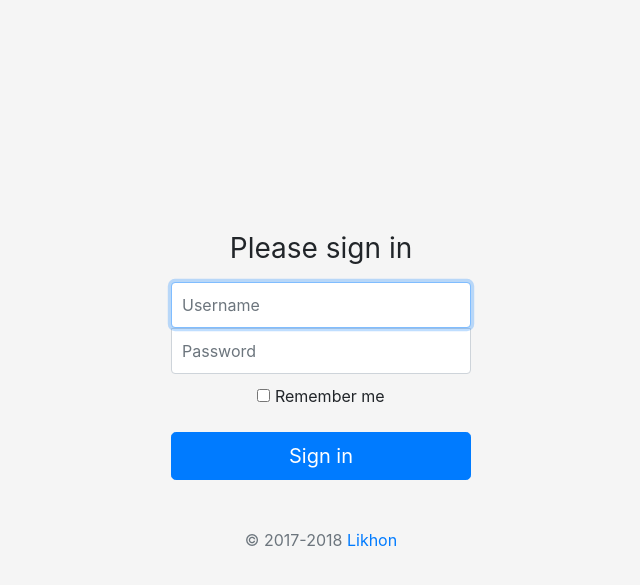
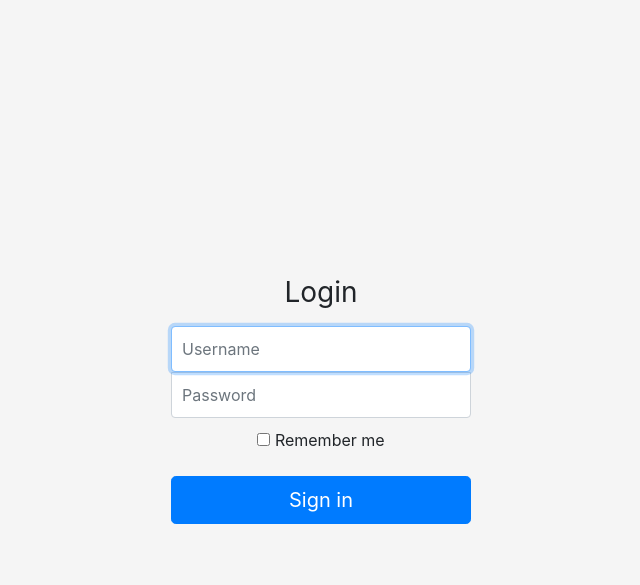
Before and after one commit to rezarhtm/supplay_admin_app, a CodeIgniter app: page /supplay_admin_app/index.php/login in a window 1280 px wide. Shown: the top 585 px of the page, without its empty margins (319-959 px from the left). Run offline with CodeIgniter, Linux system fonts and the light colour scheme.

Commit message:
fix login page

```diff
--- a/application/views/auth/login.php
+++ b/application/views/auth/login.php
@@ -11,7 +11,6 @@ defined('BASEPATH') OR exit('No direct script access allowed');
 <head>
     <meta charset="utf-8"/>
     <meta name="viewport" content="width=device-width, initial-scale=1.0"/>
-    <meta name="author" content="Firoz Ahmad Likhon <likh.deshi@gmail.com>"/>
     <title>Login</title>
     <link rel="stylesheet" href="https://maxcdn.bootstrapcdn.com/bootstrap/4.0.0/css/bootstrap.min.css"
           integrity="sha384-Gn5384xqQ1aoWXA+058RXPxPg6fy4IWvTNh0E263XmFcJlSAwiGgFAW/dAiS6JXm" crossorigin="anonymous">
@@ -79,7 +78,9 @@ defined('BASEPATH') OR exit('No direct script access allowed');
 <form class="form-signin" method="post" id="loginForm" action="<?= site_url('login') ?>">
     <input type="hidden" name="<?= $this->security->get_csrf_token_name(); ?>"
            value="<?= $this->security->get_csrf_hash(); ?>">
-    <h1 class="h3 mb-3 font-weight-normal">Please sign in</h1>
+    <h1 class="h3 mb-3 font-weight-normal">
+        Login
+    </h1>
     <?= isset($failed) && !empty($failed) ? "<p class='err'>{$failed}</p>" : ""; ?>
     <?= $this->session->flashdata('success'); ?>
 
@@ -100,7 +101,6 @@ defined('BASEPATH') OR exit('No direct script access allowed');
     </div>
 
     <button class="btn btn-lg btn-primary btn-block" type="submit">Sign in</button>
-    <p class="mt-5 mb-3 text-muted">&copy; 2017-2018 <a href="https://github.com/firoz-ahmad-likhon">Likhon</a></p>
 </form>
 </body>
 </html>
```
